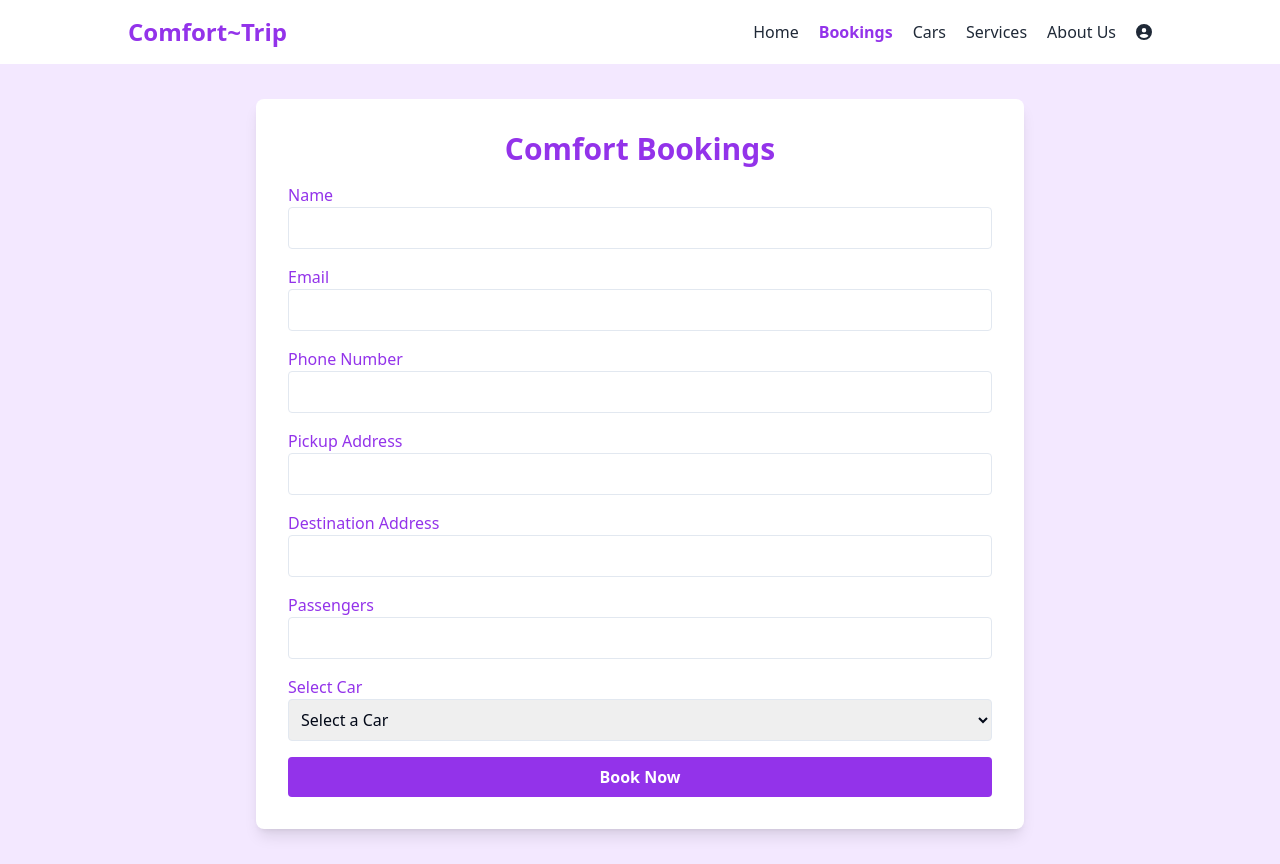
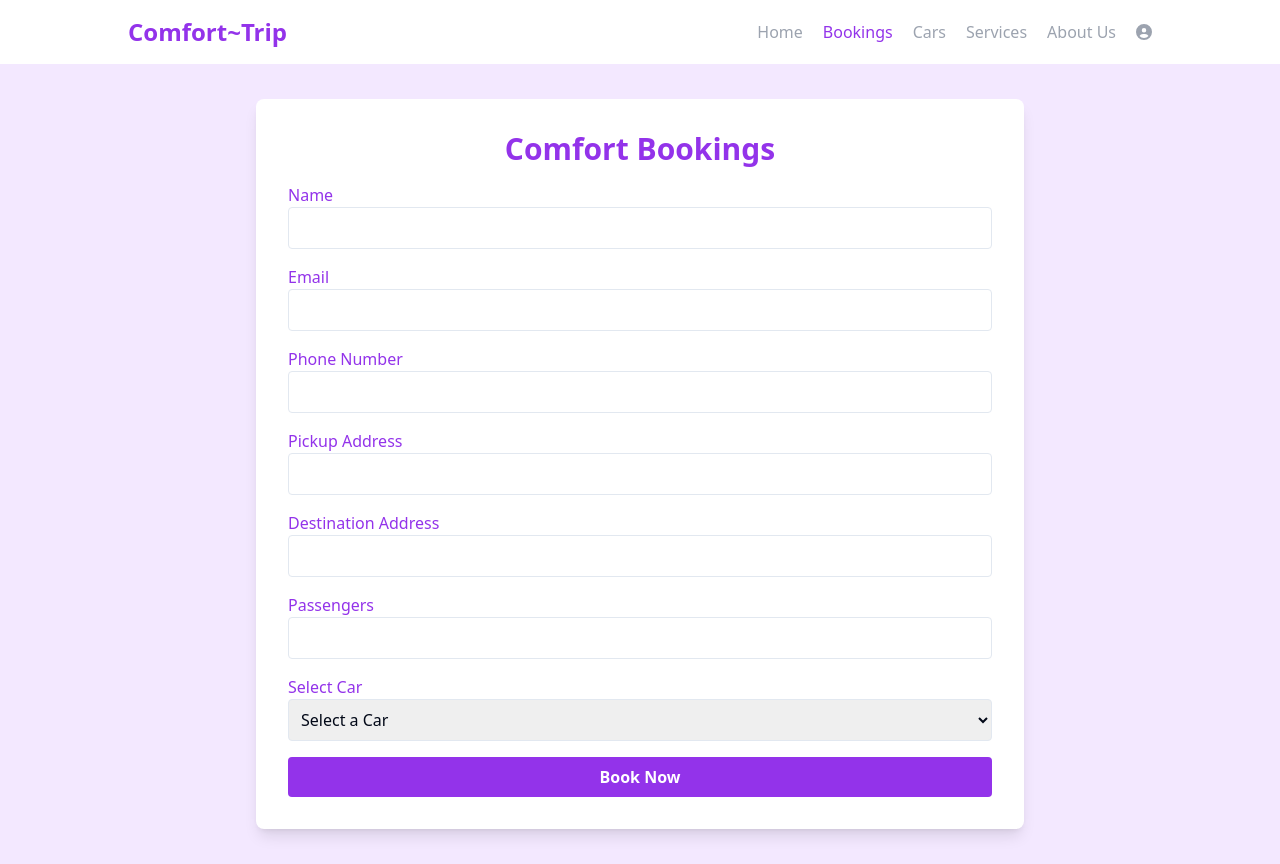
Before and after one commit to Krushang-Mehta/ComfortTrip_Web-App, a Next.js app: page /Bookings in a window 1280 px wide. Built offline with nearby package versions, Linux system fonts and the light colour scheme.

Commit message:
Update Header.jsx

```diff
--- a/src/components/Header.jsx
+++ b/src/components/Header.jsx
@@ -1,47 +1,44 @@
-"use client"
-import React, {useState} from "react";
+"use client";
+import React, { useState } from "react";
 import Link from "next/link";
 import { links } from "@/Nav-Contants/app_data-links";
 import { usePathname } from "next/navigation";
-
 const Header = () => {
   const pathname = usePathname();
-
-    // Toggle Menu statement
-
   const [isMenu, setIsMenu] = useState(false);
   console.log(pathname);
   return (
-
-    // This div class contains styles for header & other components.
     <div className="bg-white shadow-lg h-16 flex justify-between items-center md:px-[10%]">
-        <Link href="/" className="text-third-color font-bold text-2xl pl-5 md:pl-0 transform transition-transform duration-300 hover:scale-110">
+      <Link
+        href="/"
+        className="text-third-color font-bold text-2xl pl-5 md:pl-0"
+      >
        Comfort~Trip
       </Link>
-
-        {/* Block code for toggle menu */}    {/* Call Toggle Menu */}
-        <div className=" md:hidden flex flex-col gap-1 pr-5"  onClick={() => setIsMenu(!isMenu)}>
-
+      <div
+        className="md:hidden flex flex-col gap-1 pr-5"
+        onClick={() => setIsMenu(!isMenu)}
+      >
         <div className="w-5 h-0.5 bg-black"></div>
         <div className="w-5 h-0.5 bg-black"></div>
         <div className="w-5 h-0.5 bg-black"></div>
-
       </div>
-
-        {/*  This block of code is used to link navbar components*/}
-
-        {/* Below div contains class for styling. */}
-        {/* Responsive design components included in class */}
-        <div className={`${isMenu ? "flex-col absolute top-16 w-full":"hidden md:flex"} gap-5  md:flex-row  md:static top-16 bg-white w-full md:w-auto text-center`}>
-            {links?.map((link)=>(
+      <div
+        className={` ${
+          isMenu ? "flex flex-col absolute top-16 w-full" : "hidden md:flex"
+        } gap-5 md:flex-row md:static bg-white md:w-auto text-center`}
+      >
+        {links?.map((link) => (
           <div key={link.link}>
-
-                    {/* Here are the contant of Nav-Bar which are linked through other files. */}
-
-                    <Link className={`${pathname === link.link? "text-third-color font-bold " : "text-gray-800 "}`} href={link.link} exact={link.exact}>
+            <Link
+              className={`${
+                pathname === link.link ? "text-third-color" : "text-gray-400"
+              }`}
+              href={link.link}
+              exact={link.exact}
+            >
               <span>{link.text}</span>
             </Link>
-
           </div>
         ))}
       </div>
@@ -50,3 +47,58 @@ const Header = () => {
 };
 
 export default Header;
+
+
+// "use client"
+// import React, {useState} from "react";
+// import Link from "next/link";
+// import { links } from "@/Nav-Contants/app_data-links";
+// import { usePathname } from "next/navigation";
+
+// const Header = () => {
+//     const pathname = usePathname();
+
+//     // Toggle Menu statement
+
+//     const [isMenu, setIsMenu] = useState(false);
+//     console.log(pathname);
+//   return (
+
+//     // This div class contains styles for header & other components.
+//     <div className="bg-white shadow-lg h-16 flex justify-between items-center md:px-[10%]">
+//         <Link href="/" className="text-third-color font-bold text-2xl pl-5 md:pl-0 transform transition-transform duration-300 hover:scale-110">
+//         Comfort~Trip
+//         </Link>
+
+//         {/* Block code for toggle menu */}    {/* Call Toggle Menu */}
+//         <div className=" md:hidden flex flex-col gap-1 pr-5"
+//         onClick={()=>setIsMenu(!isMenu)}>
+
+//             <div className="w-5 h-0.5 bg-black"></div>
+//             <div className="w-5 h-0.5 bg-black"></div>
+//             <div className="w-5 h-0.5 bg-black"></div>
+
+//         </div>
+
+//         {/*  This block of code is used to link navbar components*/}
+
+//         {/* Below div contains class for styling. */}
+//         {/* Responsive design components included in class */}
+//         <div className={`${isMenu ? "flex-col absolute top-16 w-full":"hidden md:flex"} gap-5  md:flex-row  md:static top-16 bg-white w-full md:w-auto text-center`}>
+//             {links?.map((link)=>(
+//                 <div key={link.link}>
+
+//                     {/* Here are the contant of Nav-Bar which are linked through other files. */}
+
+//                     <Link className={`${pathname === link.link? "text-third-color font-bold " : "text-gray-800 "}`} href={link.link} exact={link.exact}>
+//                         <span>{link.text}</span>
+//                     </Link>
+
+//                 </div>
+//             ))}
+//         </div>
+//     </div>
+//   );
+// };
+
+// export default Header;
```
Lines whose indentation alone changed are shown as unchanged.
